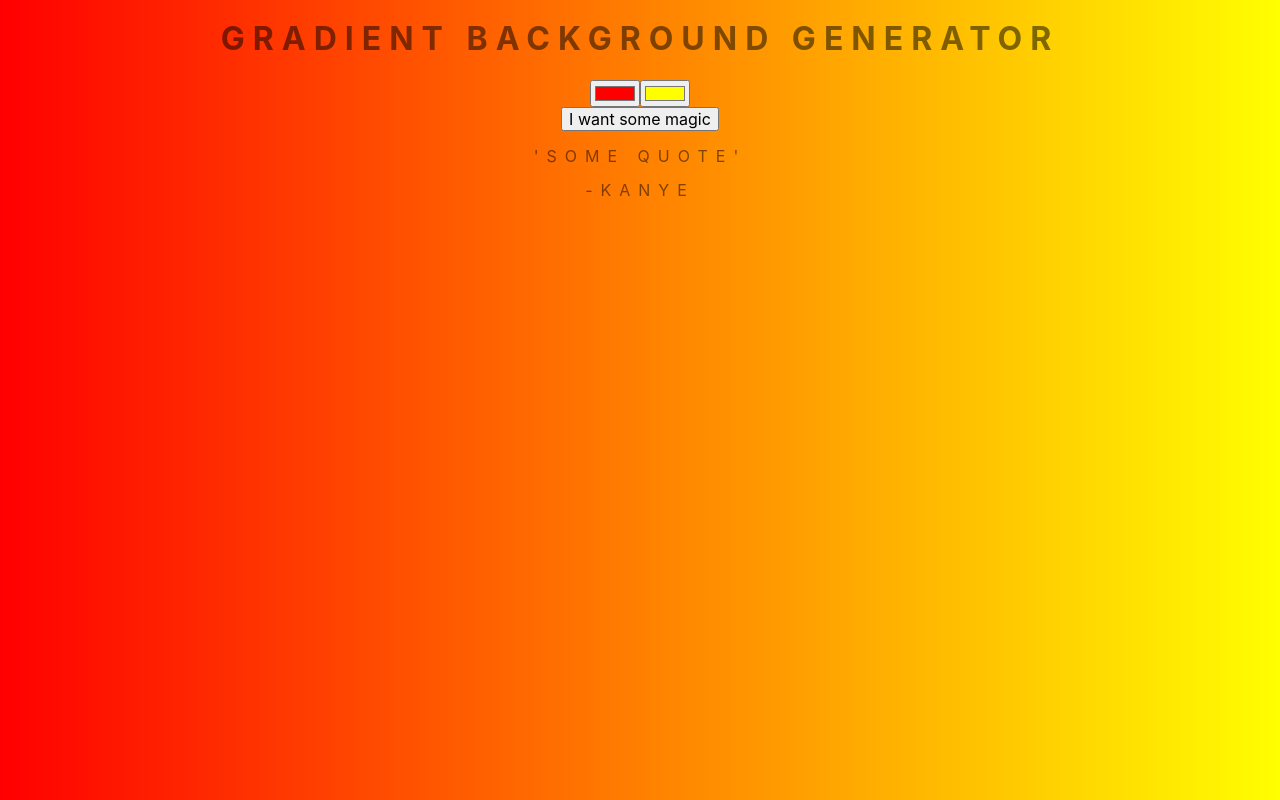
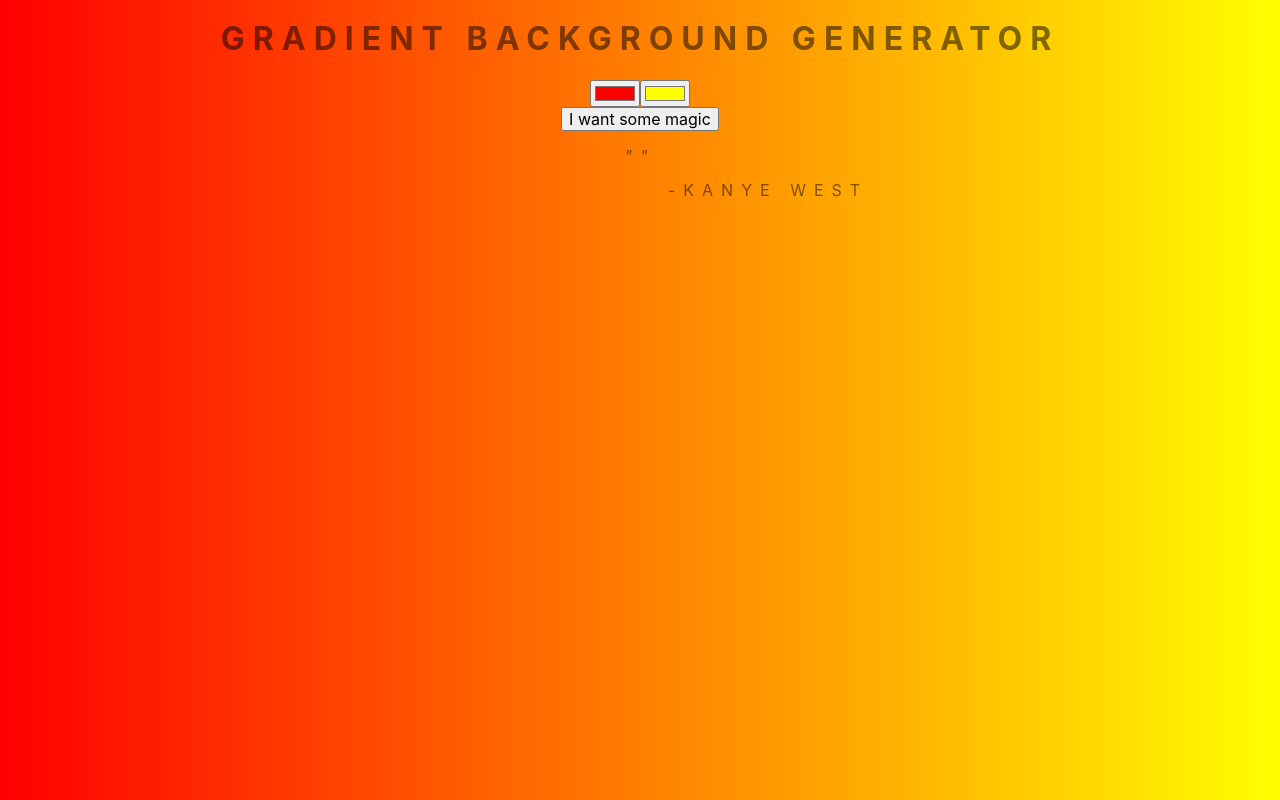
Before and after one commit to kaimunlau/kanye-colors, a React (Create React App) app: page / in a window 1280 px wide. Built offline with nearby package versions, Linux system fonts and the light colour scheme.

Commit message:
Kanye REST API implemented and minor refactoring

```diff
--- a/src/App.js
+++ b/src/App.js
@@ -8,10 +8,10 @@ import './App.css';
 class App extends Component {
     constructor() {
         super()
-        this.colorPicker = createRef();
         this.state = {
             color1: '#FF0000',
-            color2: '#FFFF00'
+            color2: '#FFFF00',
+            quote: ''
         }
     }
     OnColorPickerChange = (event) => {
@@ -22,13 +22,21 @@ class App extends Component {
         }
         document.body.style.background = `linear-gradient(to right, ${this.state.color1}, ${this.state.color2}`
     }
-    MagicColor = (event) => {
-        const randomColor1 = Math.floor(Math.random()*16777215).toString(16);
-	    const randomColor2 = Math.floor(Math.random()*16777215).toString(16);
-        this.setState({color1: `#${randomColor1}`, color2: `#${randomColor2}`}, function() {
-            document.body.style.background = `linear-gradient(to right, ${this.state.color1}, ${this.state.color2}`
-        console.log(`magic button has values of ${this.state.color1} and ${this.state.color2}`)
-        })
+    MagicColorButtonClicked = (event) => {
+        this.getKanyeQuote();
+        this.assignRandomColors();
+    }
+    assignRandomColors() {
+        const randomColor1 = Math.floor(Math.random() * 16777215).toString(16);
+        const randomColor2 = Math.floor(Math.random() * 16777215).toString(16);
+        this.setState({ color1: `#${randomColor1}`, color2: `#${randomColor2}` }, function () {
+            document.body.style.background = `linear-gradient(to right, ${this.state.color1}, ${this.state.color2}`;
+        });
+    }
+    getKanyeQuote() {
+        fetch('https://api.kanye.rest/')
+            .then(response => response.json())
+            .then(json => this.setState({ quote: json.quote }));
     }
     render() {
         return (
@@ -36,9 +44,9 @@ class App extends Component {
             <div className='tc'>
                 <h1>Gradient Background Generator</h1>
                 <ColorPicker colorChange={this.OnColorPickerChange} color1={this.state.color1} color2={this.state.color2}/>
-                <MagicButton magicButton={this.MagicColor}/>
+                <MagicButton magicButton={this.MagicColorButtonClicked}/>
                 <ErrorBoundry>
-                    <KanyeQuoter />
+                    <KanyeQuoter quote={this.state.quote}/>
                 </ErrorBoundry>
             </div>
             </>
--- a/src/KanyeQuoter.js
+++ b/src/KanyeQuoter.js
@@ -1,12 +1,12 @@
 import react, { Component } from "react";
 
-const KanyeQuoter = () => {
+const KanyeQuoter = ({ quote }) => {
     return (
         <>
-            <p>
-                'Some Quote'
+            <p className='i'>
+                "{quote}"
             </p>
-            <p>-Kanye</p>
+            <p className='pl7'>-Kanye West</p>
         </>
     )
 }
```
